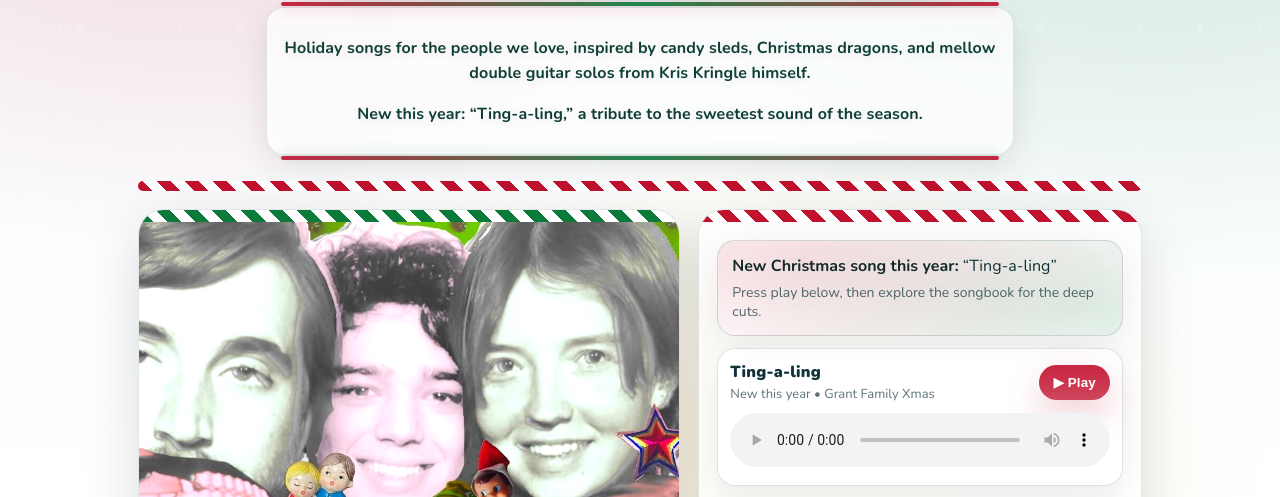
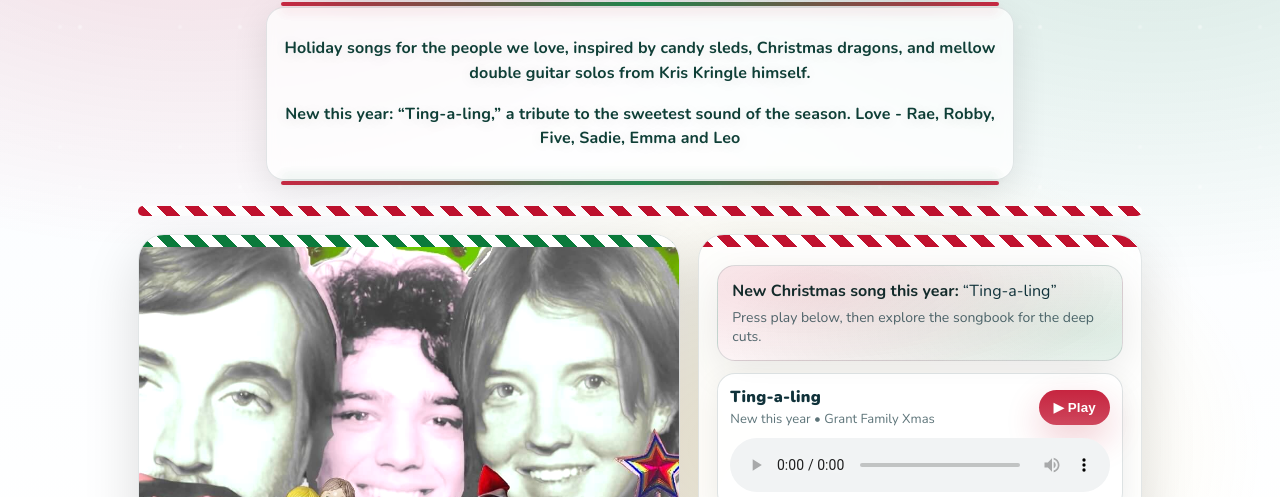
Before and after one commit to fourgrant/merrygrantmas, a plain HTML site: page index.html in a window 1280 px wide. Shown: the part 233-730 px from the top of the page. Drawn offline with nearby package versions, Linux system fonts and the light colour scheme; a web font is replaced by a local one.

Commit message:
Update index.html
signed

```diff
--- a/index.html
+++ b/index.html
@@ -498,7 +498,7 @@
 
       <div class="sub">
        <p>Holiday songs for the people we love, inspired by candy sleds, Christmas dragons, and mellow double guitar solos from Kris Kringle himself.</p>
-       <p>New this year: “Ting-a-ling,” a tribute to the sweetest sound of the season.</p>
+       <p>New this year: “Ting-a-ling,” a tribute to the sweetest sound of the season. Love - Rae, Robby, Five, Sadie, Emma and Leo</p>
       </div>
 
       <a class="listen-cta" href="#new-song">Listen</a>
```
